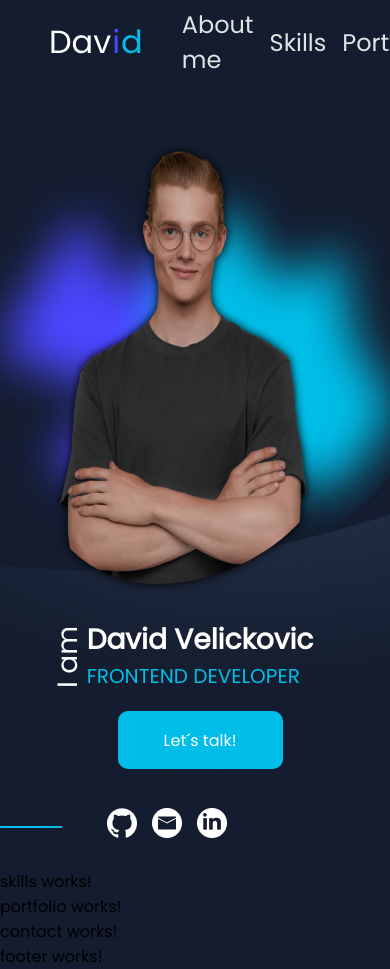
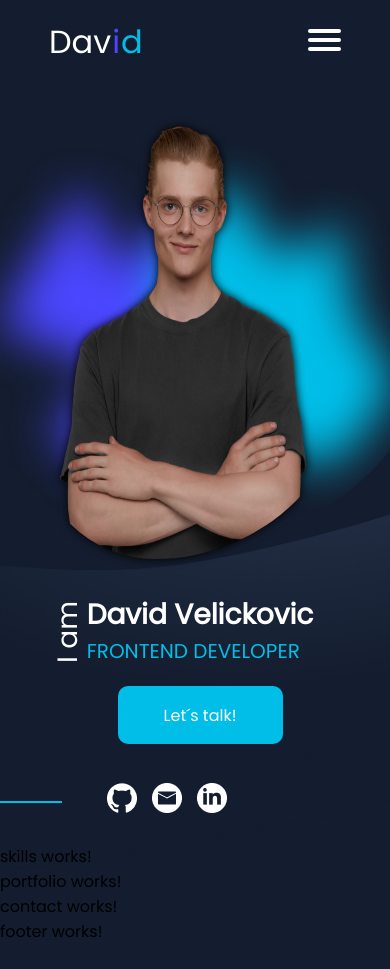
Before and after one commit to DavidV0/Portfolio, an Angular app in the folder Portfolio/: page / in a window 390 px wide. Shown: the top 969 px of the page. After the commit the page ends 944 px from the top, so only its background shows below. Built offline with nearby package versions, Linux system fonts and the light colour scheme.

Commit message:
navbar responsiv

```diff
--- a/Portfolio/src/app/shared/navbar/navbar.component.html
+++ b/Portfolio/src/app/shared/navbar/navbar.component.html
@@ -4,52 +4,41 @@
     <span class="d">d</span>
   </div>
   <div class="links">
-    <div  (click)="clickEvent(0)"
-    [ngClass]="about ? 'active' : 'link'">
-      <a  href="#" class="link">About me</a>
+    <div (click)="clickEvent(0)" [ngClass]="about ? 'active' : 'link'">
+      <a href="#" class="link">About me</a>
       <div></div>
     </div>
 
-    <div (click)="clickEvent(1)"
-    [ngClass]="skills ? 'active' : 'link'">
-      <a  href="#" class="link">Skills</a>
+    <div (click)="clickEvent(1)" [ngClass]="skills ? 'active' : 'link'">
+      <a href="#" class="link">Skills</a>
       <div></div>
     </div>
-    <div  (click)="clickEvent(2)"
-    [ngClass]="portfolio ? 'active' : 'link'">
+    <div (click)="clickEvent(2)" [ngClass]="portfolio ? 'active' : 'link'">
       <a href="#" class="link">Portfolio</a>
       <div></div>
     </div>
   </div>
-</div>
-
-
   <div id="menu-toggle" (click)="openMobileMenu()">
-  <input type="checkbox" #checkbox/>
+    <input type="checkbox" #checkbox />
     <span></span>
     <span></span>
     <span></span>
   </div>
-
-
+</div>
 
 <div class="overlay" [ngClass]="{ active: showOverlay }">
   <div id="menu">
     <div class="links-mobile">
-  <a [routerLink]="['/']" (click)="goTo('#aboutMe')">{{
-    "header.about"
-  }}</a>
+      <a>About  me</a>
     </div>
     <div class="links-mobile">
-  <a [routerLink]="['/']" (click)="goTo('#skills')">Skills</a>
+      <a>Skills</a>
     </div>
     <div class="links-mobile">
-  <a [routerLink]="['/']" (click)="goTo('#portfolio')">Portfolio</a>
+      <a>Portfolio</a>
     </div>
     <div class="links-mobile">
-  <a [routerLink]="['/']" (click)="goTo('#contact')">{{
-    "contact.contact"
-  }}</a>
+      <a >Contact</a>
     </div>
   </div>
 </div>
--- a/Portfolio/src/app/shared/navbar/navbar.component.scss
+++ b/Portfolio/src/app/shared/navbar/navbar.component.scss
@@ -1,4 +1,6 @@
 @import "../../../styles.scss";
+
+$grey: #141D2F;
 
 
 .container {
@@ -58,7 +60,6 @@
 
   > div {
     width: 55px;
-    border-bottom: solid 4px $darkBlue;
   }
 }
 
@@ -66,54 +67,137 @@
 .overlay {
   display: none;
   position: fixed;
-  width: 100%;
-  height: 100%;
-  background: rgba($color: $darkBlue, $alpha: 0.9);
+  width: 100vw;
+  height: 90vh;
+  background-color: rgba($color: $grey, $alpha: 0.6);
   top: 0;
   left: 0;
   bottom: 0;
   right: 0;
   z-index: 50;
-  padding-top: 150px;
+  margin-top:10vh;
   transition: display 0.5s ease-in-out;
 }
 
 .overlay.active {
-  display: block;
+  @include dFlex();
+}
+
+#menu {
+  @include dFlex();
+  flex-direction: column;
+
+  gap: 29px;
+  width: fit-content;
+  height: 32px;
 }
 
 .links-mobile {
   cursor: pointer;
   position: relative;
-  font-size: 36px;
+  font-weight: 400;
+  font-size: 23px;
 
   &::after {
     content: "";
     position: absolute;
-    width: 80%;
+    width: 100%;
     transform: scaleX(0);
     height: 2px;
     bottom: 0;
     left: 0;
-    background-color: $lightBlue;
+    background-color: $darkBlue;
     transform-origin: bottom left;
     transition: transform 0.25s ease-out;
   }
 
   &:hover::after {
+
     transform: scaleX(1);
     transform-origin: bottom left;
   }
 
   > a {
-    color: $lightBlue;
+    color: white;
     text-decoration: none;
+
+    &:hover{
+      color: $lightBlue;
+    }
+
+    &:hover::after{
+      color: $lightBlue;
+    }
   }
+
+
+}
+
+#menu-toggle{
+  display: none;
+  position: relative;
+  top: 0px;
+  right: 0px;
+  z-index: 5;
+  -webkit-user-select: none;
+  user-select: none;
+}
+
+#menu-toggle input {
+  display: block;
+  width: 40px;
+  height: 32px;
+  position: absolute;
+  top: -7px;
+  left: -7px;
+  cursor: pointer;
+  opacity: 0;
+  z-index: 15;
+  -webkit-touch-callout: none;
+}
+
+#menu-toggle span {
+  display: block;
+  width: 33px;
+  height: 4px;
+  margin-bottom: 5px;
+  position: relative;
+  background: white;
+  border-radius: 3px;
+  z-index: 1;
+  transform-origin: 4px 0px;
+  transition: transform 0.5s cubic-bezier(0.77, 0.2, 0.05, 1),
+    background 0.5s cubic-bezier(0.77, 0.2, 0.05, 1), opacity 0.55s ease;
+}
+
+#menu-toggle span:first-child {
+  transform-origin: 0% 0%;
+}
+
+#menu-toggle span:nth-last-child(2) {
+  transform-origin: 0% 100%;
+}
+
+#menu-toggle input:checked ~ span {
+  opacity: 1;
+  transform: rotate(45deg) translate(-15px, -10px);
+  background: white;
+}
+
+#menu-toggle input:checked ~ span:nth-last-child(3) {
+  opacity: 0;
+  transform: rotate(0deg) scale(0.2, 0.2);
+}
+
+#menu-toggle input:checked ~ span:nth-last-child(2) {
+  transform: rotate(-45deg) translate(-10px, 4px);
 }
 
 
-@media (max-width: 1000px) {
-  .links {
+
+
+@media (max-width: 650px) {
+  .link{
     display: none;
   }
 
@@ -122,19 +206,6 @@
   }
 }
 
-@media (max-width: 650px) {
-  .header {
-    padding: 0;
-  }
-
-  .logo {
-    margin-left: 60px;
-  }
-
-  #menu-toggle {
-    margin-right: 60px;
-  }
-}
 @media (max-width: 400px) {
   .logo {
     margin-left: 10px;
--- a/Portfolio/src/app/shared/navbar/navbar.component.ts
+++ b/Portfolio/src/app/shared/navbar/navbar.component.ts
@@ -1,5 +1,5 @@
 import { CommonModule } from '@angular/common';
-import { Component, ElementRef, Input, ViewChild} from '@angular/core';
+import { Component, } from '@angular/core';
 import { RouterLink } from '@angular/router';
 
 @Component({
@@ -11,8 +11,8 @@ import { RouterLink } from '@angular/router';
 })
 export class NavbarComponent {
 
-  @Input() language = 'DE';
-  @ViewChild('checkbox', { static: false }) checkbox!: ElementRef;
+
+
   about: boolean = false;
   skills: boolean = false;
   portfolio: boolean = false;
@@ -36,33 +36,6 @@ export class NavbarComponent {
 
   showOverlay = false;
 
-  goTo(destination: string) {
-    let target = document.querySelector(destination);
-    if (target!.id === 'portfolio') {
-      const yoffset = -100;
-      window.scroll({
-        top: target!.getBoundingClientRect().top + window.scrollY + yoffset,
-        behavior: 'smooth',
-      });
-      this.checkbox.nativeElement.checked = false;
-      this.showOverlay = false;
-      document.body.style.overflow = 'auto';
-    } else if (target!.id === 'skills') {
-      const yoffset = -500;
-      window.scroll({
-        top: target!.getBoundingClientRect().top + window.scrollY + yoffset,
-        behavior: 'smooth',
-      });
-      this.checkbox.nativeElement.checked = false;
-      this.showOverlay = false;
-      document.body.style.overflow = 'auto';
-    } else if (target!) {
-      target!.scrollIntoView();
-      this.checkbox.nativeElement.checked = false;
-      this.showOverlay = false;
-      document.body.style.overflow = 'auto';
-    }
-  }
 
   openMobileMenu() {
     this.showOverlay = !this.showOverlay;
```
Lines whose indentation alone changed are shown as unchanged.
